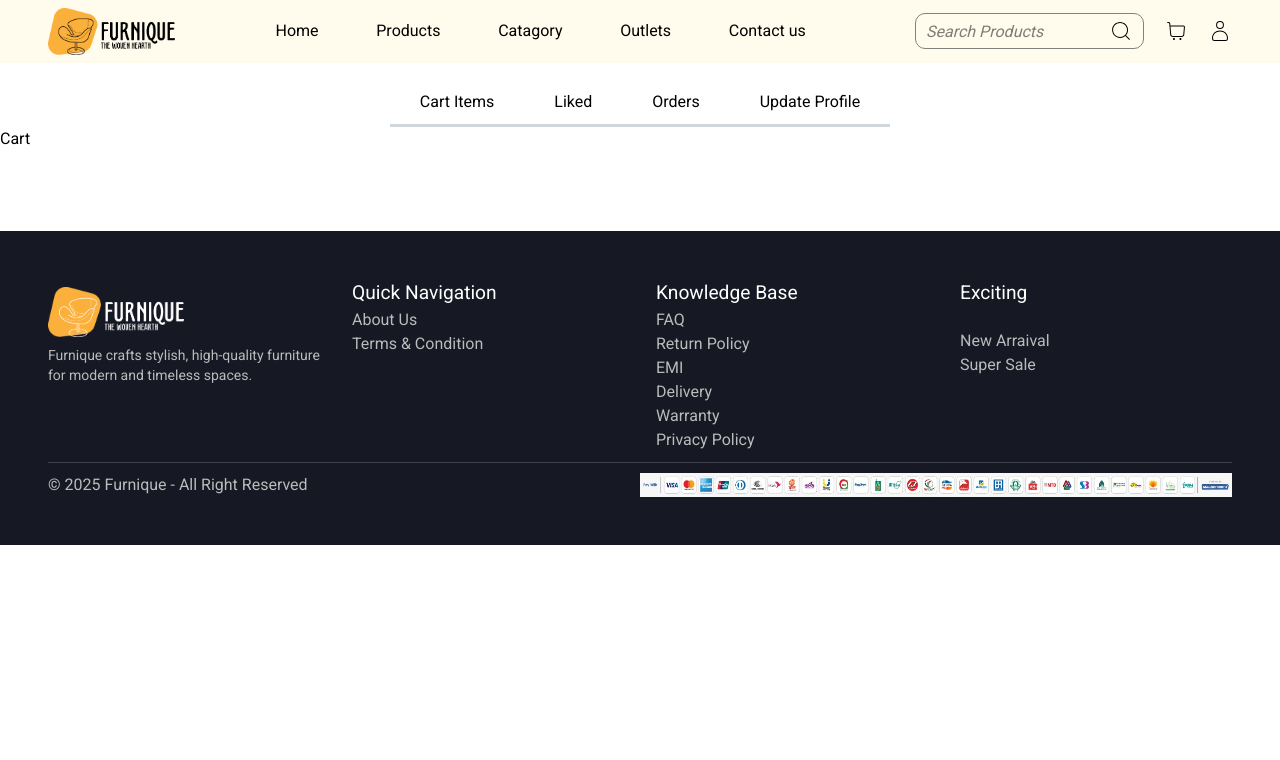
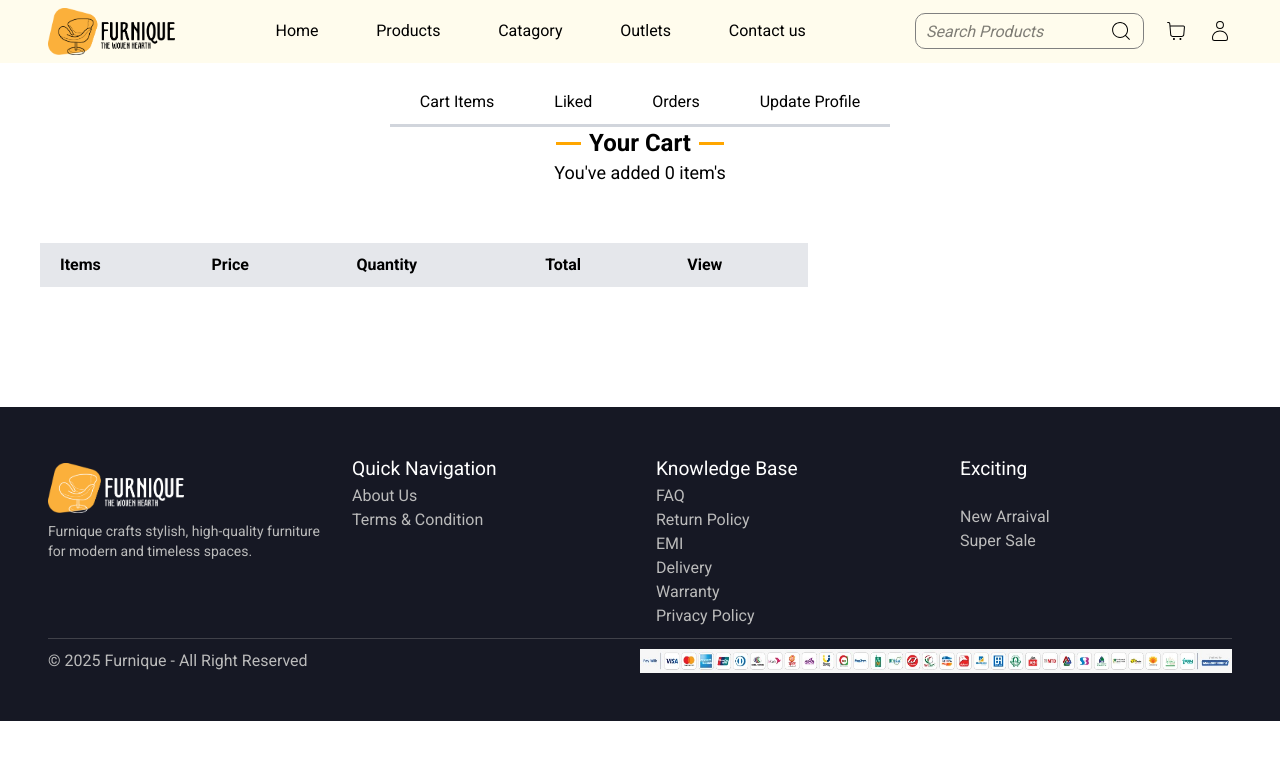
Before and after one commit to mohammad-aarif/Furnique-Client, a React (Vite) app: page /user in a window 1280 px wide. Shown: the top 760 px of the page. Built offline with nearby package versions, Linux system fonts and the light colour scheme.

Commit message:
cart page added

```diff
--- a/src/Components/Products/SlideCard.jsx
+++ b/src/Components/Products/SlideCard.jsx
@@ -14,7 +14,7 @@ const SlideCard = ({data}) => {
         const newProductData = {
             _id: data._id,
             price: data.price,
-            name: data.title,
+            title: data.title,
             image: data.image
         }
         dispatch(addToCart(newProductData))
--- a/src/Pages/User Pages/Cart/Cart.jsx
+++ b/src/Pages/User Pages/Cart/Cart.jsx
@@ -1,9 +1,32 @@
-import React from 'react';
+import './cart.css'
+import SectionTitle from '../../../Components/Common/SectionTitle';
+import { useSelector } from 'react-redux';
+import CartItem from './CartItem';
 
 const Cart = () => {
+    const cartItems = useSelector(state => state.cart.cartItems)
     return (
         <div>
-            Cart
+            <SectionTitle title={'Your Cart'} subtitle={`You've added ${cartItems.length} item's `} />
+            <div className="flex w-4/5">
+                <div className="w-3/4">
+                    <table className='cart-items table-auto w-full m-10'>
+                        <tr className='bg-gray-200'>
+                            <th>Items</th>
+                            <th>Price</th>
+                            <th>Quantity</th>
+                            <th>Total</th>
+                            <th>View</th>
+                        </tr>
+                        {
+                            cartItems.map(cart => <CartItem key={cart._id} data={cart}/>)
+                        }
+
+                    </table>
+                </div>
+                <div className="w-1/4">
+                </div>
+            </div>
         </div>
     );
 };
--- /dev/null
+++ b/src/Pages/User Pages/Cart/CartItem.jsx
@@ -0,0 +1,28 @@
+import { HiMinusSm } from 'react-icons/hi';
+import ShopNow from '../../../Components/Buttons/ShopNow'
+import { Link } from 'react-router-dom';
+
+const CartItem = ({data}) => {
+    return (
+        <tr>
+            <td>
+                <div className="flex justify-between items-center">
+                    <img className='w-2/5 max-h-32' src={data?.image?.[0]} alt="" />
+                    <p className='font-semibold text-md'>{data?.title}</p>
+                </div>
+            </td>
+            <td>${data?.price}</td>
+            <td>
+                <div className="flex">
+                    <button className='px-3 py-1 bg-gray-400 rounded-l-md'>+</button>
+                    <span className='px-3 py-1 border-2 border-gray-400 '>{data?.count}</span>
+                    <button className='px-3 py-1 bg-gray-400 rounded-r-md'> <HiMinusSm /></button>
+                </div>
+            </td>
+            <td>{data?.price * data?.count}</td>
+            <td><Link to={`/products/${data?._id}`} className='px-6 py-2 bg-amber-400'>See Details</Link></td>
+    </tr>
+    );
+};
+
+export default CartItem;
--- /dev/null
+++ b/src/Pages/User Pages/Cart/cart.css
@@ -0,0 +1,4 @@
+.cart-items td, th {
+    text-align: left;
+    padding:10px 20px ;
+  }
```
